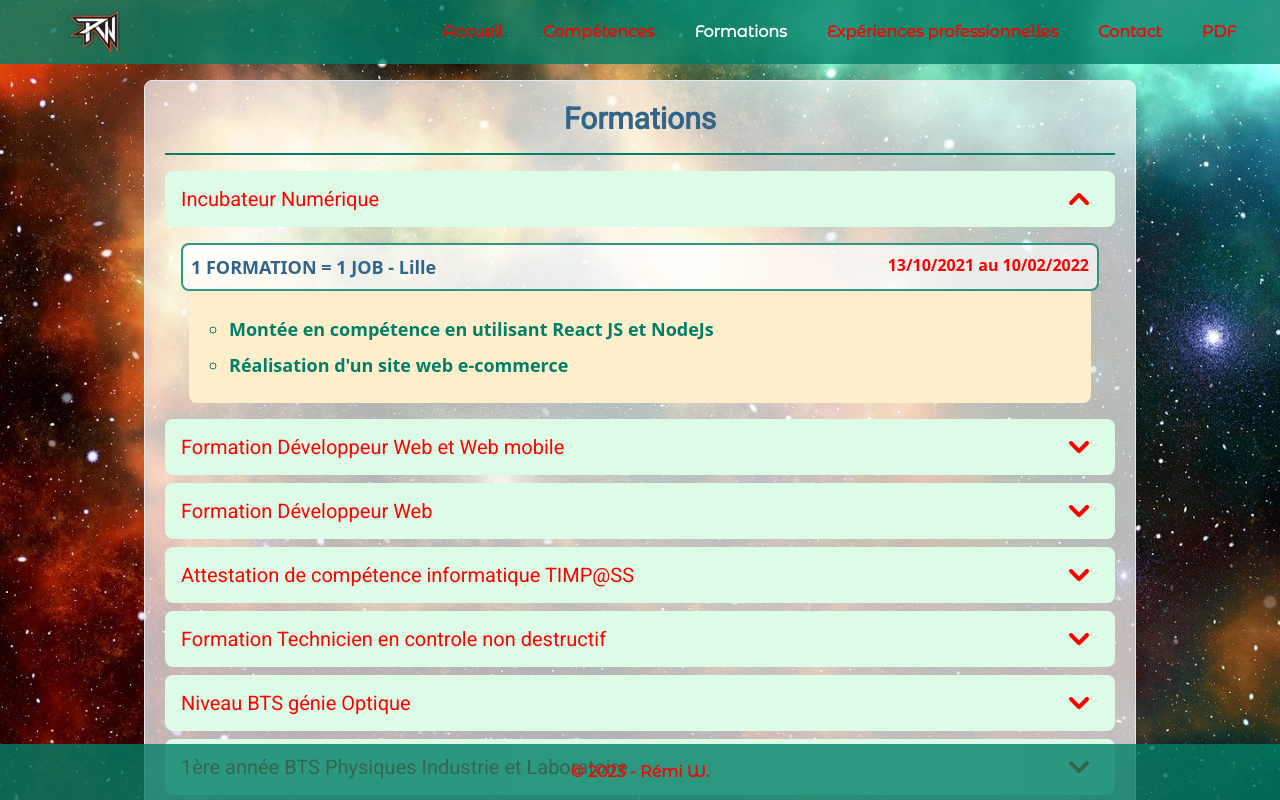
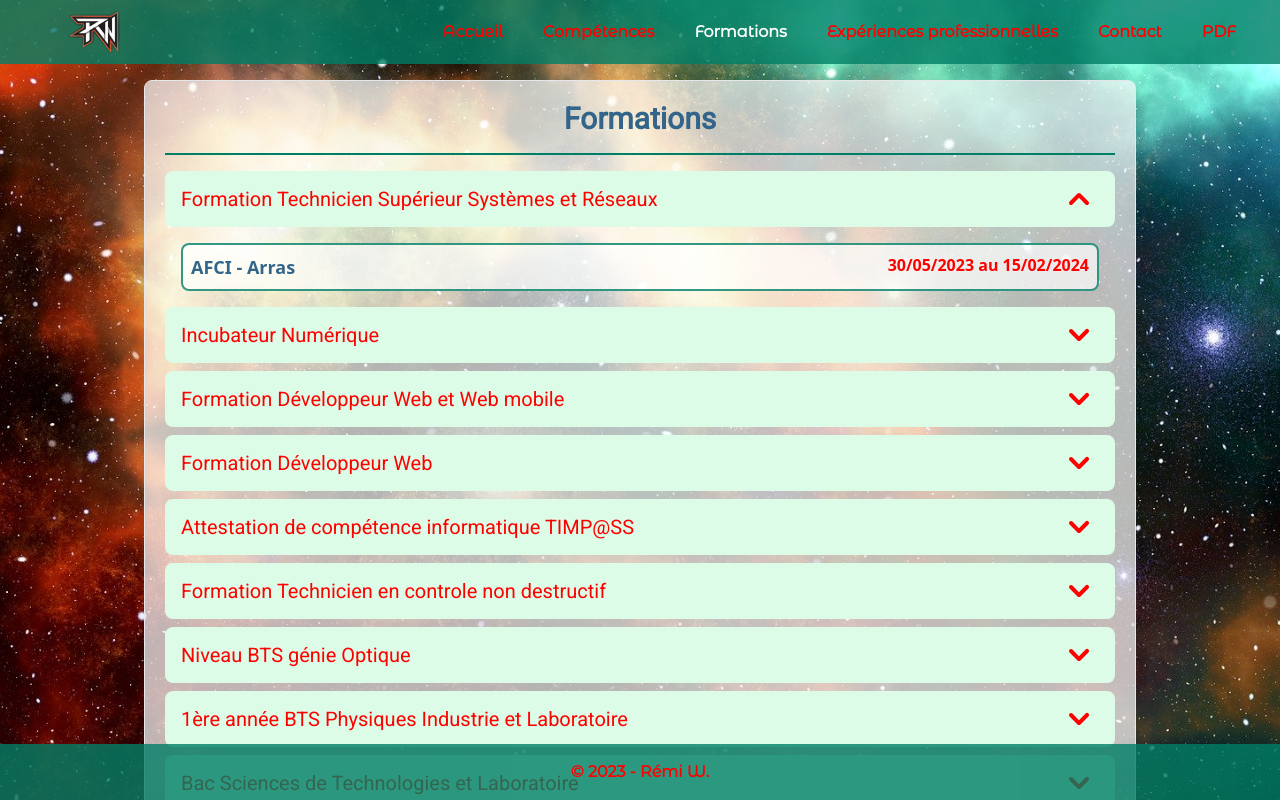
Before and after one commit to Willremi/cv-react, a React (Create React App) app: page /formations in a window 1280 px wide. Built offline with nearby package versions, Linux system fonts and the light colour scheme; a web font is replaced by a local one.

Commit message:
ajout nouvelle formation

```diff
--- a/src/components/datas/formationsData.js
+++ b/src/components/datas/formationsData.js
@@ -123,6 +123,22 @@ const FormationsInfo = [
             },
         ]
     },
+    {
+        id: 9,
+        title: "Formation Technicien Supérieur Systèmes et Réseaux",
+        dates: "30/05/2023 au 15/02/2024",
+        location: "AFCI - Arras",
+        // actions: [
+        //     {
+        //         id: 1,
+        //         description: "Montée en compétence en utilisant React JS et NodeJs"
+        //     },
+        //     {
+        //         id: 2,
+        //         description: "Réalisation d'un site web e-commerce"
+        //     },
+        // ]
+    },
 ]
 
 export default FormationsInfo;
```
